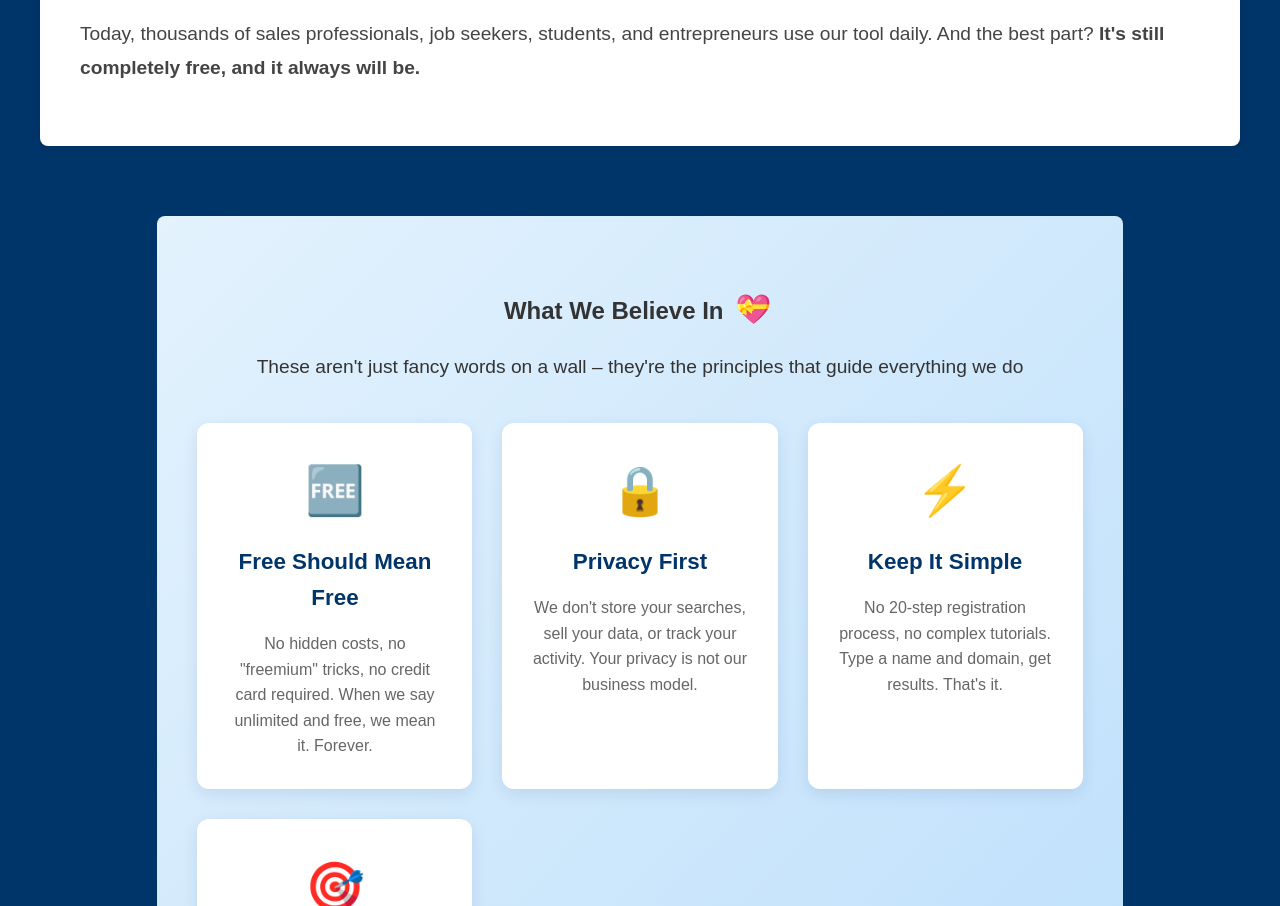
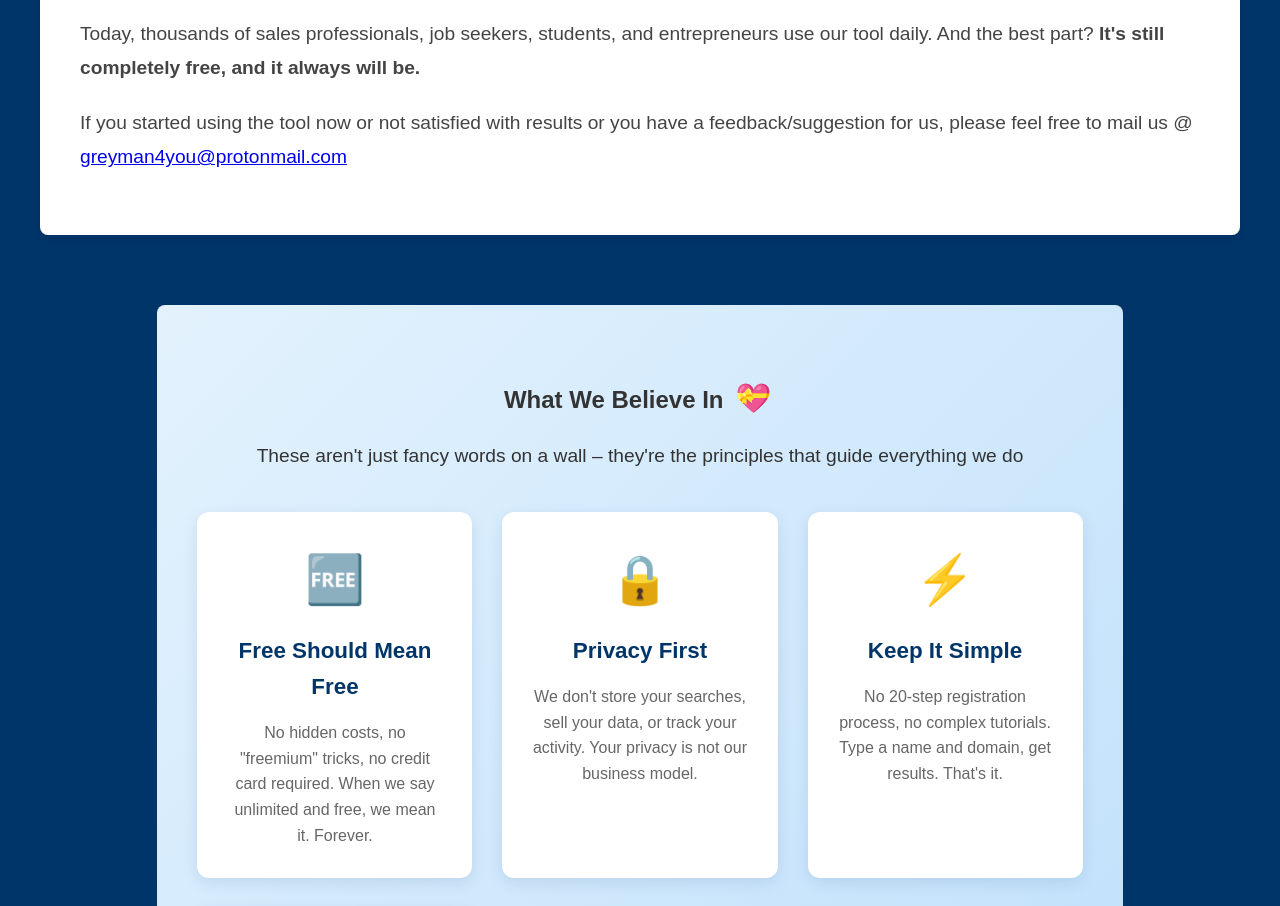
Before and after one commit to sangirash/promailhunter, a website: page public/about-us.html in a window 1280 px wide. Shown: the part 1937-2843 px from the top of the page. Drawn offline with Linux system fonts and the light colour scheme.

Commit message:
added contact mail

```diff
--- a/public/about-us.html
+++ b/public/about-us.html
@@ -433,6 +433,8 @@
                 <p>We combined our expertise in artificial intelligence, machine learning, and cybersecurity to create something special. ProMailHunter isn't just another email finder – it's our rebellion against the "pay-per-search" industry standard.</p>
 
                 <p>Today, thousands of sales professionals, job seekers, students, and entrepreneurs use our tool daily. And the best part? <strong>It's still completely free, and it always will be.</strong></p>
+
+                <p>If you started using the tool now or not satisfied with results or you have a feedback/suggestion for us, please feel free to mail us @ <a href="mailto:greyman4you@protonmail.com">greyman4you@protonmail.com</a> </p>
             </div>
         </section>
 
```
